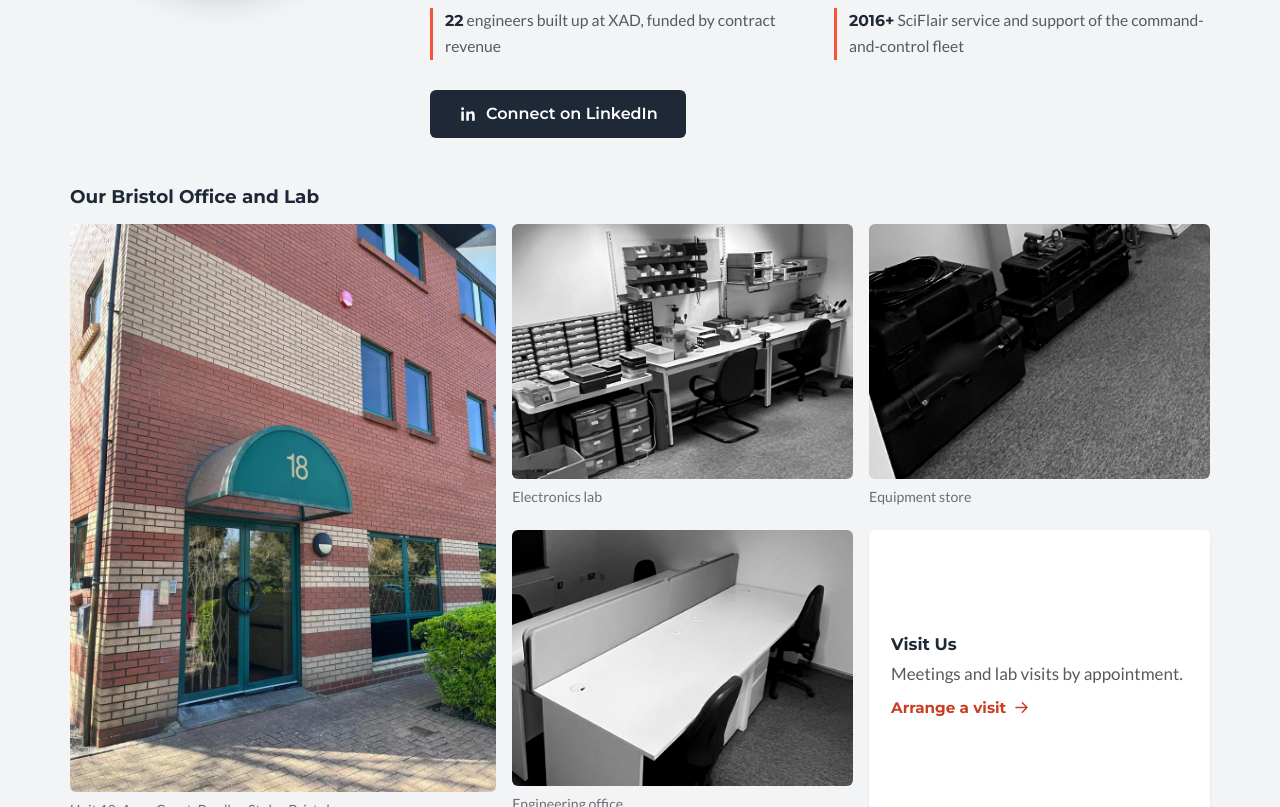
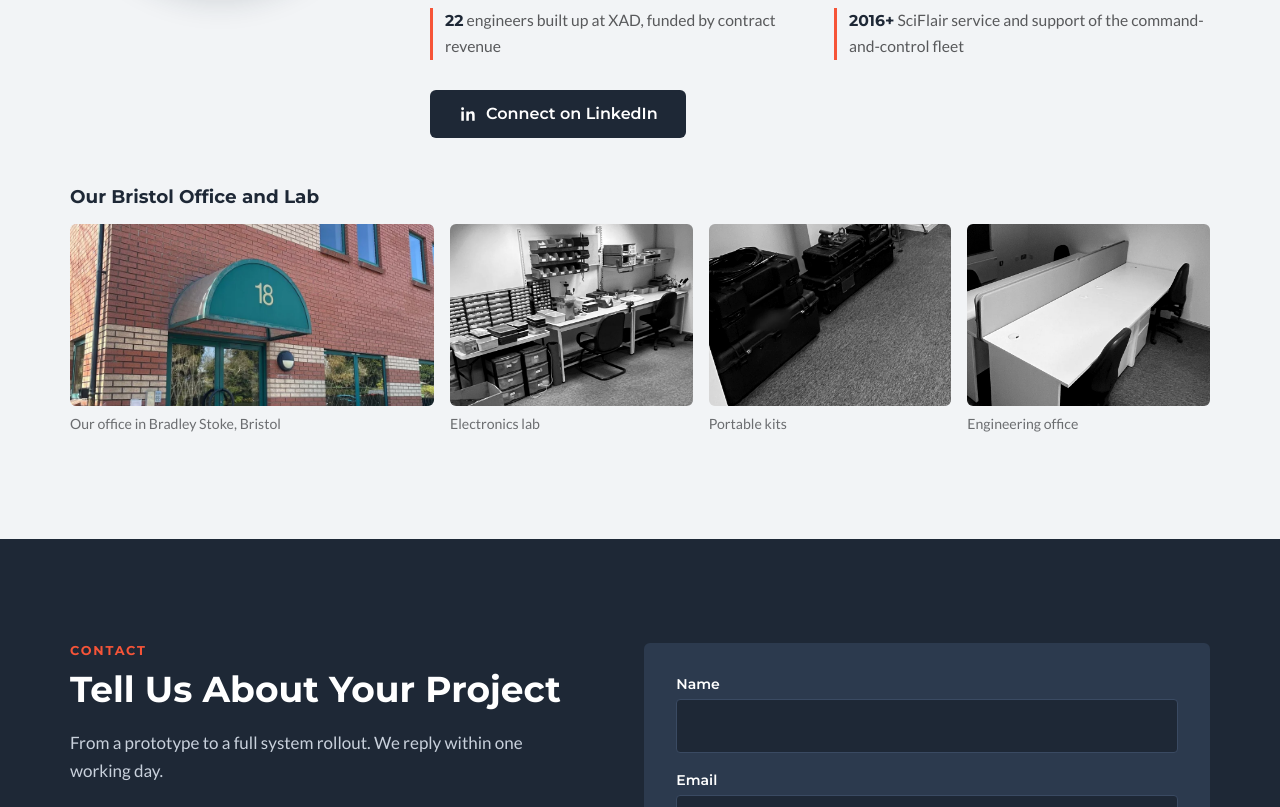
Before and after one commit to axino-iot/sciflair, a Node server app: page / in a window 1280 px wide. Shown: the part 5693-6500 px from the top of the page. Run offline with Node 20, Linux system fonts and the light colour scheme; some libraries are stand-ins or nearby versions.

Commit message:
Bristol base: one row (entrance + three B&W close-ups), Portable kits caption, no Visit Us card; homepage footer drops repeated contact details
Co-Authored-By: Claude Opus 5.5 <noreply@anthropic.com>
Claude-Session: https://claude.ai/code/session_01Jojw3aMgwVRxQPYYdVEczo

```diff
--- a/public/css/site.css
+++ b/public/css/site.css
@@ -430,14 +430,11 @@ body:not(.home):not(.project):not(.section-page) main { padding-top: 88px; min-h
 /* Bristol base photos */
 .base { margin-top: 48px; }
 .base-title { font-size: 1.15rem; color: var(--navy); margin: 0 0 16px; }
-.base-grid { display: grid; grid-template-columns: 1.25fr 1fr 1fr; gap: 16px; }
+.base-grid { display: grid; grid-template-columns: 1.5fr 1fr 1fr 1fr; gap: 16px; }
 .base-grid figure { margin: 0; display: flex; flex-direction: column; }
 .base-grid img { width: 100%; aspect-ratio: 4 / 3; object-fit: cover; border-radius: var(--radius); }
 .base-grid figcaption { font-size: .88rem; margin-top: 6px; color: #6B6D70; }
-.base-main { grid-row: 1 / 3; }
-.base-main img { aspect-ratio: auto; flex: 1; min-height: 0; height: 100%; }
-.base-visit { background: #fff; border-radius: var(--radius); padding: 22px; display: flex; flex-direction: column; justify-content: center; box-shadow: 0 1px 3px rgba(30,40,54,.08); }
-.base-visit h4 { margin: 0 0 6px; color: var(--navy); font: 700 1.05rem var(--head); }
-.base-visit p { margin: 0 0 10px; }
-@media (max-width: 760px) { .base-grid { grid-template-columns: 1fr 1fr; } .base-main { grid-column: 1 / 3; grid-row: auto; } .base-visit { padding: 14px; } .base-visit p { font-size: .9rem; } .base-visit .link { font-size: .85rem; } .base-main img { aspect-ratio: 4 / 3; height: auto; } }
+.base-main img { aspect-ratio: 2 / 1; object-position: center 45%; }
+@media (max-width: 960px) { .base-grid { grid-template-columns: repeat(3, 1fr); } .base-main { grid-column: 1 / 4; } .base-main img { aspect-ratio: 16 / 9; height: auto; } }
+@media (max-width: 520px) { .base-grid { gap: 10px; } .base-grid figcaption { font-size: .78rem; } }
 .base-grid figure:not(.base-main) img { filter: grayscale(1) contrast(1.05); }
--- a/views/home.ejs
+++ b/views/home.ejs
@@ -155,11 +155,10 @@ function ph(label, cls) {
   <div class="wrap base">
     <h3 class="base-title">Our Bristol Office and Lab</h3>
     <div class="base-grid">
-      <figure class="base-main"><img src="/images/company/entrance-900.webp" alt="Entrance to Unit 18, Apex Court, Bradley Stoke, Bristol" width="900" height="1200" loading="lazy" /><figcaption>Unit 18, Apex Court, Bradley Stoke, Bristol</figcaption></figure>
+      <figure class="base-main"><img src="/images/company/entrance-900.webp" alt="Entrance to Unit 18, Apex Court, Bradley Stoke, Bristol" width="900" height="1200" loading="lazy" /><figcaption>Our office in Bradley Stoke, Bristol</figcaption></figure>
       <figure><img src="/images/company/lab-800.webp" alt="Electronics workbench with component storage and test equipment" width="800" height="600" loading="lazy" /><figcaption>Electronics lab</figcaption></figure>
-      <figure><img src="/images/company/equipment-store-800.webp" alt="Rugged equipment cases in the SciFlair store" width="800" height="600" loading="lazy" /><figcaption>Equipment store</figcaption></figure>
+      <figure><img src="/images/company/equipment-store-800.webp" alt="Rugged portable camera and communication kits" width="800" height="600" loading="lazy" /><figcaption>Portable kits</figcaption></figure>
       <figure><img src="/images/company/office-800.webp" alt="Desks in the SciFlair engineering office" width="800" height="600" loading="lazy" /><figcaption>Engineering office</figcaption></figure>
-      <div class="base-visit"><h4>Visit Us</h4><p>Meetings and lab visits by appointment.</p><a class="link" href="#contact">Arrange a visit <%- include('partials/icon', { name: 'arrow' }) %></a></div>
     </div>
   </div>
 </section>
--- a/views/partials/footer.ejs
+++ b/views/partials/footer.ejs
@@ -4,11 +4,11 @@
       <img src="/images/sciflair-cs.svg" alt="SciFlair – Connected Systems" width="160" height="45" loading="lazy" />
       <p class="footer-tag">Connected systems engineering, designed and built in Bristol since 2014.</p>
     </div>
-    <div>
+    <% if (currentPath !== '/') { %><div>
       <h3>Contact</h3>
       <p>Unit 18, Apex Court, Woodlands<br>Bradley Stoke, Bristol BS32 4JT<br>United Kingdom</p>
       <p><a href="tel:+441173137585">+44 (0)117 313 7585</a><br><a href="mailto:info@sciflair.com">info@sciflair.com</a></p>
-    </div>
+    </div><% } %>
     <div>
       <h3>Our Products</h3>
       <p><a href="/products/axino">Axino IoT platform</a><br><a href="/products/itrack">In-vehicle monitoring</a></p>
```
